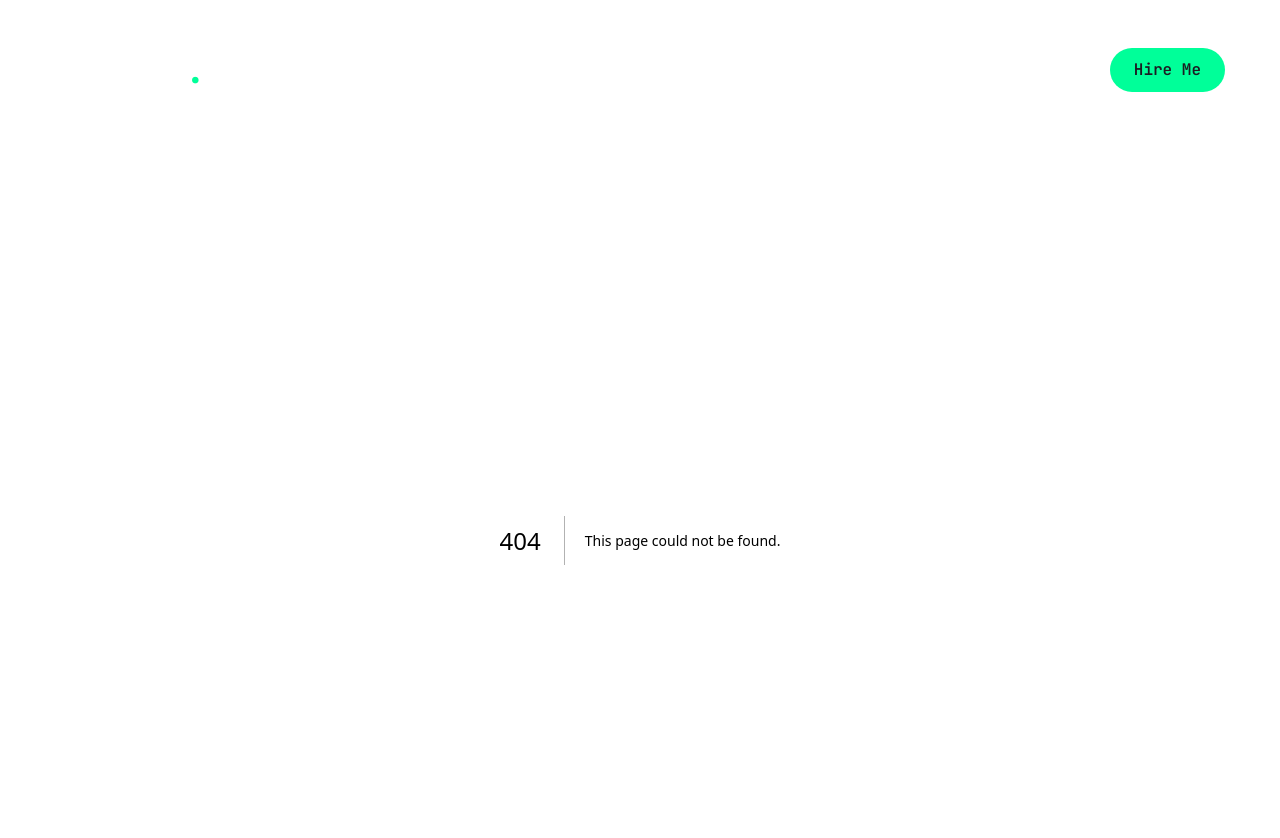
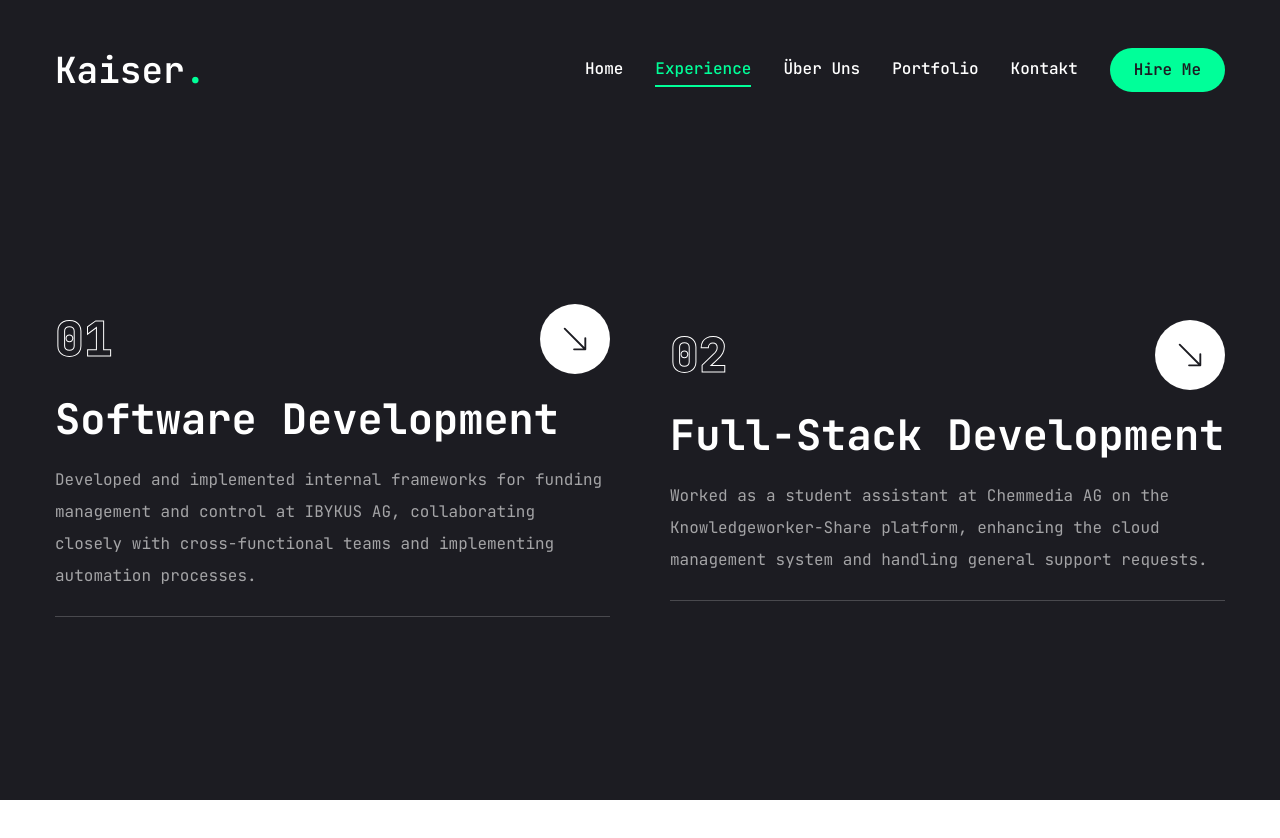
Before and after one commit to rahilkaiser/portfolio-website, a Next.js app: page /experience in a window 1280 px wide. Before the commit this address had no page. Shown: the top 838 px of the page. After the commit the page ends 800 px from the top, so only its background shows below. Built offline with nearby package versions, Linux system fonts and the light colour scheme.

Commit message:
Finished Experience

```diff
--- /dev/null
+++ b/src/app/experience/page.tsx
@@ -0,0 +1,66 @@
+"use client"
+
+import {motion} from "framer-motion";
+import Link from "next/link";
+import {BsArrowDown, BsArrowDownLeft, BsArrowDownRight} from "react-icons/bs";
+
+const services = [
+    {
+        num: '01',
+        title: 'Software Development',
+        description: 'Developed and implemented internal frameworks for funding management and control at IBYKUS AG, collaborating closely with cross-functional teams and implementing automation processes.',
+        href: ""
+    },
+    {
+        num: '02',
+        title: 'Full-Stack Development',
+        description: 'Worked as a student assistant at Chemmedia AG on the Knowledgeworker-Share platform, enhancing the cloud management system and handling general support requests.',
+        href: ""
+    },
+]
+export default function Experience() {
+    return (
+        <section className="min-h-[80vh] flex flex-col justify-center py-12 xl:py-0">
+            <div className="container mx-auto">
+                <motion.div
+                    initial={{
+                        opacity: 0,
+                    }}
+                    animate={{
+                        opacity: 1,
+                        transition: {
+                            delay: 2.4, duration: 0.4, ease: "easeIn"
+                        }
+                    }}
+                    className="grid grid-cols-1 md:grid-cols-2 gap-[60px]"
+                    >
+                    {services.map((service, index) => {
+                        return (
+                            <div
+                                key={index}
+                                className="flex-1 flex flex-col justify-center gap-6 group"
+                            >
+                                <div className="w-full flex justify-between items-center text-outline text-transparent group-hover:text-outline-hover transition-all duration-500">
+                                    <div className="text-5xl font-extrabold">{service.num}</div>
+                                    <Link
+                                        className="w-[70px] h-[70px] rounded-full bg-white group-hover:bg-accent transition-all duration-500 flex justify-center items-center hover:-rotate-45"
+                                        href={service.href}>
+                                        <BsArrowDownRight className="text-primary text-3xl"/>
+                                    </Link>
+
+                                </div>
+                                {/* heading*/}
+                                <h2 className="text-[42px] font-bold leading-none text-white group-hover:text-accent transition-all duration-500">{service.title}</h2>
+                                {/*    Description*/}
+                                <p className="text-white/60">{service.description}</p>
+                                {/*    Border*/}
+                                <div className="border-b border-white/20 w-full"></div>
+                            </div>
+                        )
+                    })
+                    }
+                </motion.div>
+            </div>
+        </section>
+    );
+}
--- a/src/app/globals.css
+++ b/src/app/globals.css
@@ -15,4 +15,12 @@
     .h3 {
         @apply text-[20px] xl:text-[24px] leading-[1.1] font-semibold;
     }
+
+    .text-outline {
+        -webkit-text-stroke: 1px #fff;
+    }
+
+    .text-outline-hover {
+        -webkit-text-stroke: 1px #00ff99;
+    }
 }
--- a/src/app/services/page.tsx
+++ /dev/null
@@ -1,8 +0,0 @@
-
-export default function Services() {
-    return (
-        <div>
-            Services
-        </div>
-    );
-}
--- a/src/components/Nav.tsx
+++ b/src/components/Nav.tsx
@@ -10,8 +10,8 @@ const links = [
         path: "/"
     },
     {
-        name: "services",
-        path: "/services"
+        name: "experience",
+        path: "/experience"
     },
     {
         name: "Über uns",
```
